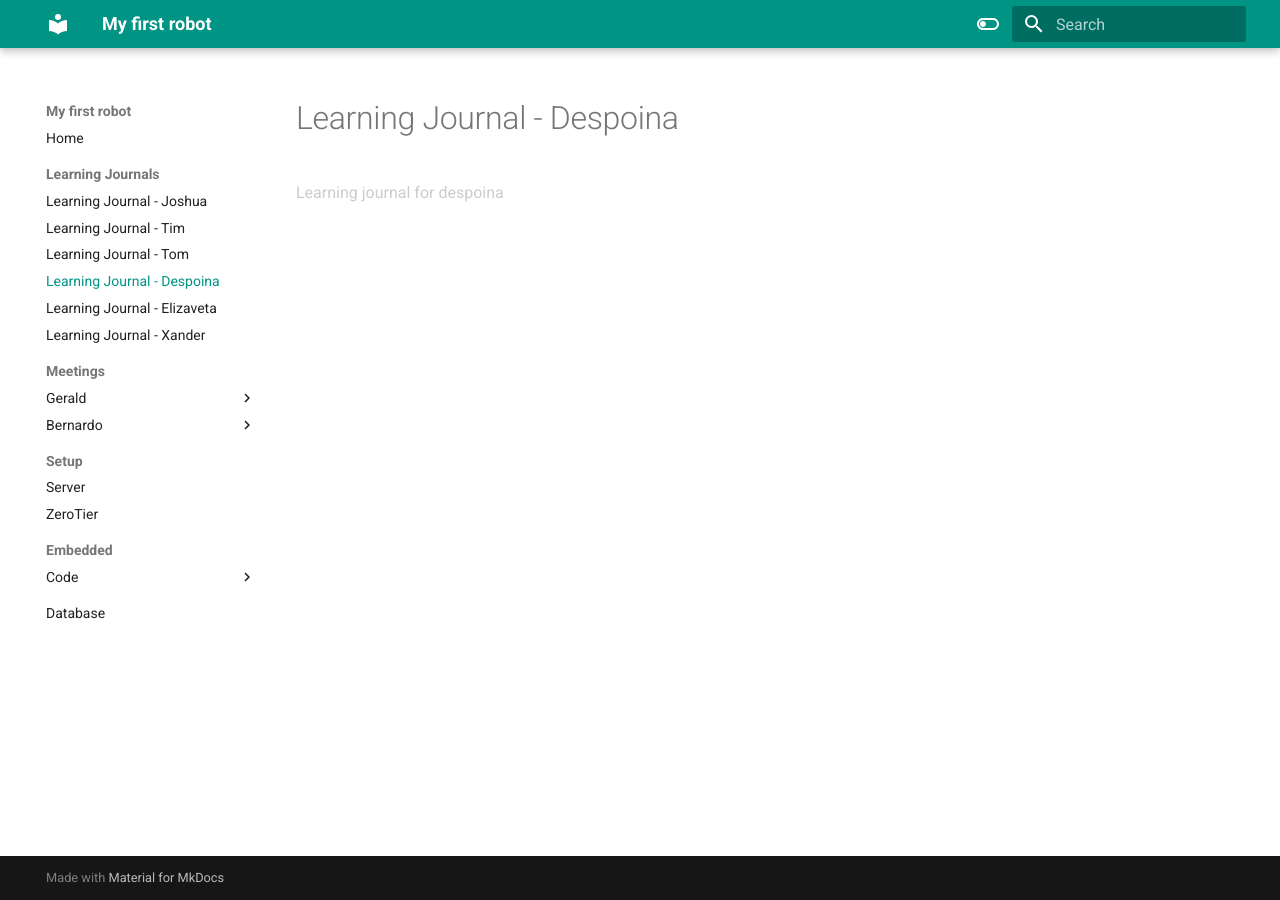
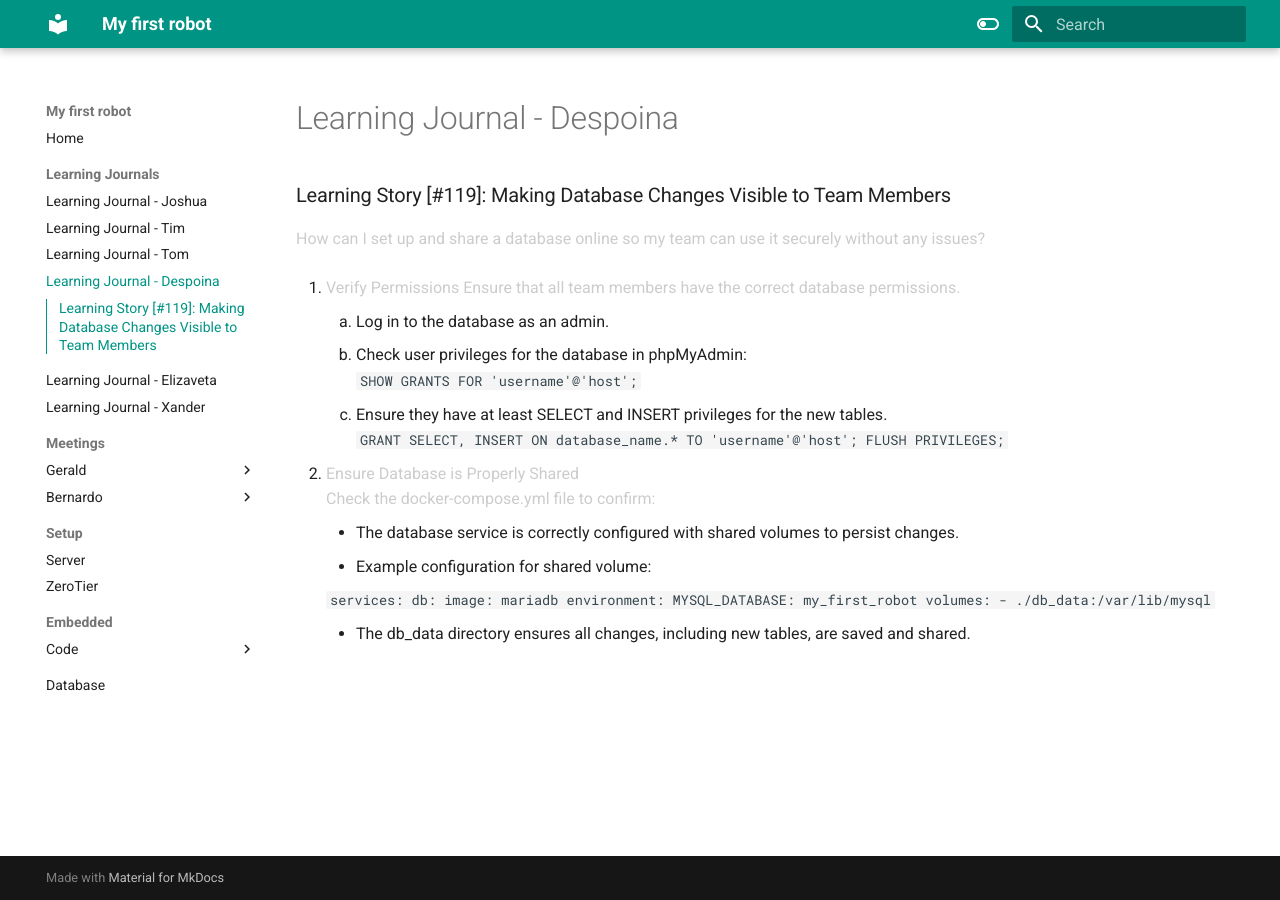
Before and after one commit to VioletHarmon2002/MyFirstRobot, an MkDocs documentation site: the page built from docs/Learning Journals/learning-journal-despoina.md, in a window 1280 px wide. Built offline with MkDocs 1.6.1 and Material for MkDocs 9.7.7, drawn with Linux system fonts in a browser that asks for light colours.

Commit message:
Added: learning story [#119]

```diff
--- a/docs/Learning Journals/learning-journal-despoina.md
+++ b/docs/Learning Journals/learning-journal-despoina.md
@@ -1 +1,35 @@
-Learning journal for despoina
+### Learning Story [#119]: Making Database Changes Visible to Team Members
+
+How can I set up and share a database online so my team can use it securely without any issues?
+
+1. Verify Permissions
+Ensure that all team members have the correct database permissions.
+
+    1. Log in to the database as an admin.
+    2. Check user privileges for the database in phpMyAdmin:
+    ``
+    SHOW GRANTS FOR 'username'@'host';
+    ``
+    3. Ensure they have at least SELECT and INSERT privileges for the new tables.
+    ``
+    GRANT SELECT, INSERT ON database_name.* TO 'username'@'host';
+    FLUSH PRIVILEGES;
+    ``
+
+2. Ensure Database is Properly Shared
+Check the docker-compose.yml file to confirm:
+
+    - The database service is correctly configured with shared volumes to persist changes.
+    - Example configuration for shared volume:
+
+    ``
+    services:
+    db:
+        image: mariadb
+        environment:
+        MYSQL_DATABASE: my_first_robot
+        volumes:
+        - ./db_data:/var/lib/mysql
+    ``
+
+    - The db_data directory ensures all changes, including new tables, are saved and shared.
```
